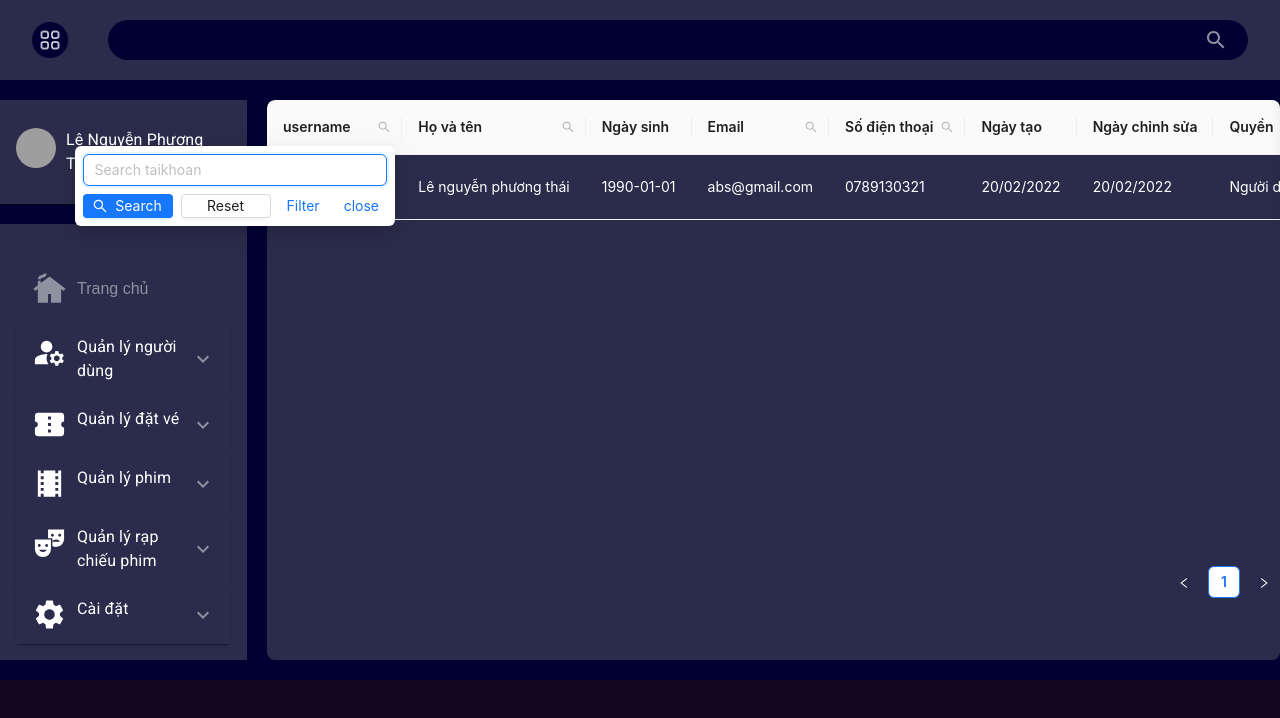
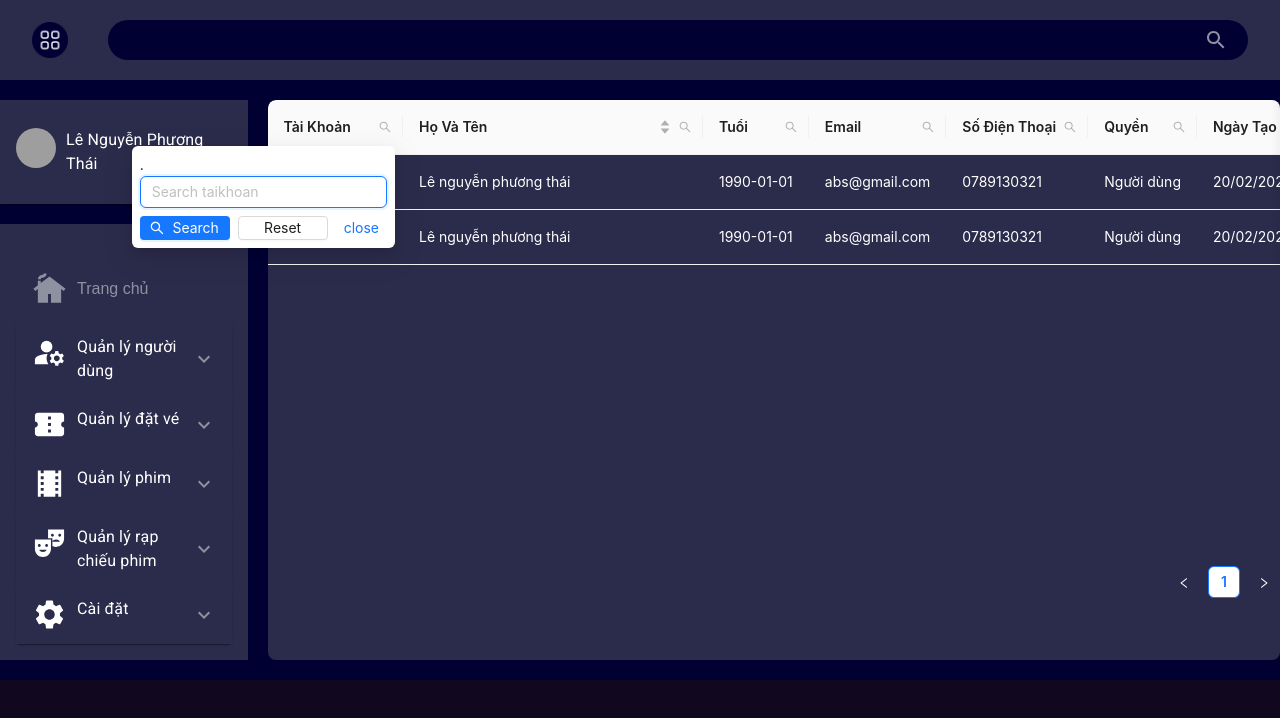
Before and after one commit to henrylenguyen/Mern-stack-movie-ticket-client, a React (Vite) app: page /admin/danh-sach-nguoi-dung in a window 1280 px wide. Both pictures are taken after a click on the button 384 px from the left and 127 px from the top of the page. Shown: the top 718 px of the page. Built offline with nearby package versions, Linux system fonts and the light colour scheme; grey boxes are pictures that could not be loaded.

Commit message:
Tạo component table của antd để tái sử dụng

```diff
--- /dev/null
+++ b/src/components/admin/search/CustomTable.jsx
@@ -0,0 +1,124 @@
+import { Avatar, Button, Input, Space, Table } from "antd";
+import React, { useRef, useState } from "react";
+import { SearchOutlined } from "@ant-design/icons";
+import Highlighter from "react-highlight-words";
+const CustomTable = ({ columns, data }) => {
+  const [searchText, setSearchText] = useState("");
+  const [filteredData, setFilteredData] = useState(data);
+  const [searchedColumn, setSearchedColumn] = useState("");
+ const searchInput = useRef(null);
+  const handleSearch = (selectedKeys, confirm, dataIndex) => {
+    confirm();
+    setSearchText(selectedKeys[0]);
+    setSearchedColumn(dataIndex);
+  };
+  const handleReset = (clearFilters) => {
+    clearFilters();
+    setSearchText("");
+  };
+   const getColumnSearchProps = (dataIndex) => ({
+     filterDropdown: ({
+       setSelectedKeys,
+       selectedKeys,
+       confirm,
+       clearFilters,
+       close,
+     }) => (
+       <div
+         style={{
+           padding: 8,
+         }}
+         onKeyDown={(e) => e.stopPropagation()}
+       >
+         .
+         <Input
+           ref={searchInput}
+           placeholder={`Search ${dataIndex}`}
+           value={selectedKeys[0]}
+           onChange={(e) =>
+             setSelectedKeys(e.target.value ? [e.target.value] : [])
+           }
+           onPressEnter={() => handleSearch(selectedKeys, confirm, dataIndex)}
+           style={{
+             marginBottom: 8,
+             display: "block",
+           }}
+         />
+         <Space>
+           <Button
+             type="primary"
+             onClick={() => handleSearch(selectedKeys, confirm, dataIndex)}
+             icon={<SearchOutlined />}
+             size="small"
+             style={{
+               width: 90,
+             }}
+           >
+             Search
+           </Button>
+           <Button
+             onClick={() => clearFilters && handleReset(clearFilters)}
+             size="small"
+             style={{
+               width: 90,
+             }}
+           >
+             Reset
+           </Button>
+
+           <Button
+             type="link"
+             size="small"
+             onClick={() => {
+               close();
+             }}
+           >
+             close
+           </Button>
+         </Space>
+       </div>
+     ),
+     filterIcon: (filtered) => (
+       <SearchOutlined
+         style={{
+           color: filtered ? "#1890ff" : undefined,
+         }}
+       />
+     ),
+     onFilter: (value, record) =>
+       record[dataIndex].toString().toLowerCase().includes(value.toLowerCase()),
+     onFilterDropdownOpenChange: (visible) => {
+       if (visible) {
+         setTimeout(() => searchInput.current?.select(), 100);
+       }
+     },
+     render: (text) =>
+       searchedColumn === dataIndex ? (
+         <Highlighter
+           highlightStyle={{
+             backgroundColor: "#ffc069",
+             padding: 0,
+           }}
+           searchWords={[searchText]}
+           autoEscape
+           textToHighlight={text ? text.toString() : ""}
+         />
+       ) : (
+         text
+       ),
+   });
+
+  return (
+    <div className="usertable bg-adminPrimary flex-grow rounded-lg select-none overflow-auto">
+      <Table
+        columns={columns.map((col) => ({
+          ...col,
+          ...getColumnSearchProps(col.dataIndex),
+        }))}
+        dataSource={filteredData}
+        scroll={{x: "max-content"}}
+      />
+    </div>
+  );
+};
+export default CustomTable;
--- a/src/index.scss
+++ b/src/index.scss
@@ -182,7 +182,7 @@
   color: #fff!important;
 
 }
-.ant-table{
+.ant-table,td.ant-table-cell.ant-table-column-sort{
   background: transparent!important;
   min-height: 450px;
    color: #fff!important;
--- a/src/pages/admin/user/ListUserPage.jsx
+++ b/src/pages/admin/user/ListUserPage.jsx
@@ -1,8 +1,6 @@
+import CustomTable from "components/admin/search/CustomTable";
 import React from "react";
-import { SearchOutlined } from "@ant-design/icons";
-import { Avatar, Button, Input, Space, Table } from "antd";
-import { useRef, useState } from "react";
-import Highlighter from "react-highlight-words";
+
 const data = [
   {
     key: "1",
@@ -16,205 +14,56 @@ const data = [
     ngaytao: "20/02/2022",
     ngaychinhsua: "20/02/2022",
   },
+  {
+    key: "2",
+    taikhoan: "Thaile13032001",
+    hoten: "Lê nguyễn phương thái",
+    ngaysinh: "1990-01-01",
+    email: "abs@gmail.com",
+    SDT: "0789130321",
+    diachi: "HCM",
+    quyen: "Người dùng",
+    ngaytao: "20/02/2022",
+    ngaychinhsua: "20/02/2022",
+  },
 ];
-export default function ListUserPage() {
-  const [searchText, setSearchText] = useState("");
-  const [searchedColumn, setSearchedColumn] = useState("");
-  const searchInput = useRef(null);
-  const handleSearch = (selectedKeys, confirm, dataIndex) => {
-    confirm();
-    setSearchText(selectedKeys[0]);
-    setSearchedColumn(dataIndex);
-  };
-  const handleReset = (clearFilters) => {
-    clearFilters();
-    setSearchText("");
-  };
-  const handleEdit = (value) => {
-    console.log("value:", value);
 
-  }
-  const handleDelete = (value) => {
-    console.log("value:", value);
-
-  }
-  const getColumnSearchProps = (dataIndex) => ({
-    filterDropdown: ({
-      setSelectedKeys,
-      selectedKeys,
-      confirm,
-      clearFilters,
-      close,
-    }) => (
-      <div
-        style={{
-          padding: 8,
-        }}
-        onKeyDown={(e) => e.stopPropagation()}
-      >
-        <Input
-          ref={searchInput}
-          placeholder={`Search ${dataIndex}`}
-          value={selectedKeys[0]}
-          onChange={(e) =>
-            setSelectedKeys(e.target.value ? [e.target.value] : [])
-          }
-          onPressEnter={() => handleSearch(selectedKeys, confirm, dataIndex)}
-          style={{
-            marginBottom: 8,
-            display: "block",
-          }}
-        />
-        <Space>
-          <Button
-            type="primary"
-            onClick={() => handleSearch(selectedKeys, confirm, dataIndex)}
-            icon={<SearchOutlined />}
-            size="small"
-            style={{
-              width: 90,
-            }}
-          >
-            Search
-          </Button>
-          <Button
-            onClick={() => clearFilters && handleReset(clearFilters)}
-            size="small"
-            style={{
-              width: 90,
-            }}
-          >
-            Reset
-          </Button>
-          <Button
-            type="link"
-            size="small"
-            onClick={() => {
-              confirm({
-                closeDropdown: false,
-              });
-              setSearchText(selectedKeys[0]);
-              setSearchedColumn(dataIndex);
-            }}
-          >
-            Filter
-          </Button>
-          <Button
-            type="link"
-            size="small"
-            onClick={() => {
-              close();
-            }}
-          >
-            close
-          </Button>
-        </Space>
-      </div>
-    ),
-    filterIcon: (filtered) => (
-      <SearchOutlined
-        style={{
-          color: filtered ? "#1890ff" : undefined,
-        }}
-      />
-    ),
-    onFilter: (value, record) =>
-      record[dataIndex].toString().toLowerCase().includes(value.toLowerCase()),
-    onFilterDropdownOpenChange: (visible) => {
-      if (visible) {
-        setTimeout(() => searchInput.current?.select(), 100);
-      }
-    },
-    render: (text) =>
-      searchedColumn === dataIndex ? (
-        <Highlighter
-          highlightStyle={{
-            backgroundColor: "#ffc069",
-            padding: 0,
-          }}
-          searchWords={[searchText]}
-          autoEscape
-          textToHighlight={text ? text.toString() : ""}
-        />
-      ) : (
-        text
-      ),
-  });
 const columns = [
+  { title: "Tài Khoản", dataIndex: "taikhoan", key: "taikhoan" },
   {
-      title: "username",
-      dataIndex: "taikhoan",
-      key: "taikhoan",
-      ...getColumnSearchProps("taikhoan"),
-    },
-    {
-      title: "Họ và tên",
+    title: "Họ Và Tên",
     dataIndex: "hoten",
     key: "hoten",
-      ...getColumnSearchProps("hoten"),
+    width: 300,
+    sorter: (a, b) => a.hoten.length - b.hoten.length,
+    sortDirections: ["descend", "ascend"],
   },
+  { title: "Tuổi", dataIndex: "ngaysinh", key: "ngaysinh" },
+  { title: "Email", dataIndex: "email", key: "email" },
+  { title: "Số Điện Thoại", dataIndex: "SDT", key: "SDT" },
+  { title: "Quyền", dataIndex: "quyen", key: "quyen" },
   {
-      title: "Ngày sinh",
-      dataIndex: "ngaysinh",
-      key: "ngaysinh",
-    },
-    {
-      title: "Email",
-      dataIndex: "email",
-      key: "email",
-      ...getColumnSearchProps("email"),
-    },
-    {
-      title: "Số điện thoại",
-      dataIndex: "SDT",
-      key: "SDT",
-      ...getColumnSearchProps("SDT"),
-    },
-    {
-      title: "Ngày tạo",
+    title: "Ngày Tạo",
     dataIndex: "ngaytao",
     key: "ngaytao",
-    },
-    {
-      title: "Ngày chỉnh sửa",
-      dataIndex: "ngaychinhsua",
-      key: "ngaychinhsua",
-    },
-    {
-      title: "Quyền",
-      dataIndex: "quyen",
-      key: "quyen",
-    },
-    {
-      title: "Địa chỉ",
-      dataIndex: "diachi",
-      key: "diachi",
-      ...getColumnSearchProps("diachi"),
-      sorter: (a, b) => a.address.length - b.address.length,
+    sorter: (a, b) => a.ngaytao.length - b.ngaytao.length,
     sortDirections: ["descend", "ascend"],
   },
   {
-      title: "Hành động",
-      key: "hanhdong",
-      render: (text, record) => (
-        <Space size="middle">
-          <Button type="primary" onClick={() => handleEdit(record)}>
-            Edit
-          </Button>
-          <Button type="danger" onClick={() => handleDelete(record)}>
-            Delete
-          </Button>
-        </Space>
-      ),
+    title: "Ngày Chỉnh Sửa",
+    dataIndex: "ngaytao",
+    key: "ngaytao",
+    sorter: (a, b) => a.ngaytao.length - b.ngaytao.length,
+    sortDirections: ["descend", "ascend"],
+  },
+  {
+    title: "Ðịa Chỉ",
+    dataIndex: "diachi",
+    key: "diachi",
+    sorter: (a, b) => a.diachi.length - b.diachi.length,
+    sortDirections: ["descend", "ascend"],
   },
 ];
-  return (
-    <div className="usertable bg-adminPrimary flex-grow rounded-lg select-none overflow-auto">
-      <Table
-        columns={columns}
-        dataSource={data}
-        scroll={{ x: "max-content" }}
-      />
-    </div>
-  );
+export default function ListUserPage() {
+  return <CustomTable columns={columns} data={data}></CustomTable>;
 }
--- a/src/pages/admin/user/UserAuthorizationPage.jsx
+++ b/src/pages/admin/user/UserAuthorizationPage.jsx
@@ -1,11 +1,25 @@
+import CustomTable from 'components/admin/search/CustomTable';
 import React from 'react';
 
+const columns = [
+  { title: "Tên", dataIndex: "name", key: "name" },
+  { title: "Tuổi", dataIndex: "age", key: "age" },
+  {
+    title: "Ðịa chỉ",
+    dataIndex: "address",
+    key: "address",
+    sorter: (a, b) => a.address.length - b.address.length,
+    sortDirections: ["descend", "ascend"],
+  },
+];
+const data = [
+  { key: "1", name: "Nguyễn Văn A", age: "20", address: "Hà Nội" },
+  { key: "2", name: "Trần Thị B", age: "25", address: "Hải Phòng" },
+  { key: "3", name: "Lê Văn C", age: "30", address: "Ðà Nẵng" },
+  { key: "4", name: "Lê Văn C", age: "30", address: "Hà Giang" },
+];
 const UserAuthorizationPage = () => {
-  return (
-    <div>
-      <h1 className='text-center'>Phân quyền người dùng</h1>
-    </div>
-  );
+  return <CustomTable columns={columns} data={data}></CustomTable>;
 };
 
 export default UserAuthorizationPage;
```
Lines whose indentation alone changed are shown as unchanged.
